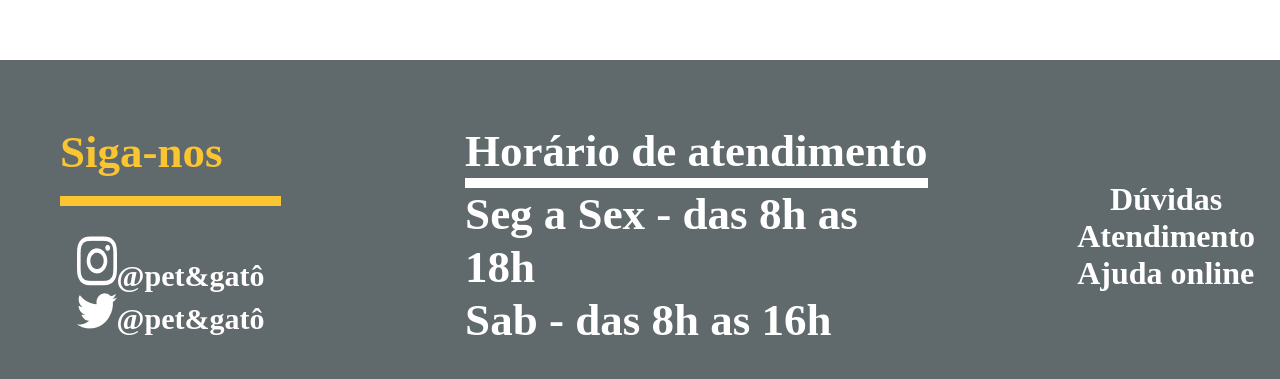
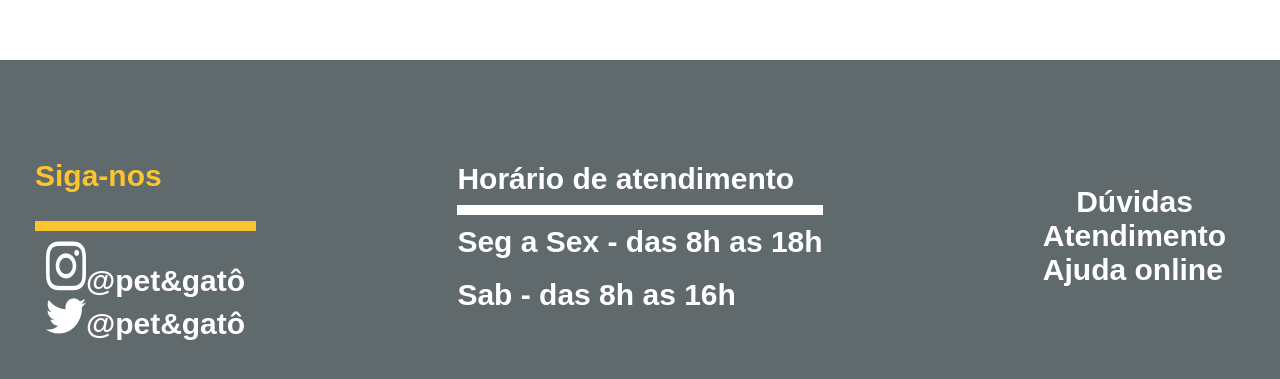
Before and after one commit to lucaxgomex/integracao-front-end, a React (Create React App) app: page / in a window 1280 px wide. Shown: the part 1813-2192 px from the top of the page. Built offline with nearby package versions, Linux system fonts and the light colour scheme.

Commit message:
Reorganizando o estilo do componente Footer

```diff
--- a/src/components/Footer/index.js
+++ b/src/components/Footer/index.js
@@ -13,12 +13,16 @@ class Footer extends Component {
 				    <h2>Siga-nos</h2>
 				    <div className="contact">
 				    	<div id="instagram">
-		                    <img src={Instagram} className="vector-imf" alt="Instagram log"></img>
-		                    <a href="https://www.instagram.com/" target="_blank" rel="noreferrer">@pet&gatô</a>
+		                    <a href="https://www.instagram.com/" target="_blank" rel="noreferrer">
+		                    	<img src={Instagram} className="vector-imf" alt="Instagram log"></img>
+		                    	@pet&gatô
+		                    </a>
 		                </div>
 		                <div id="twitter">
-		                    <img src={Twitter} className="twitter-img" alt="Twitter log"></img>
-		                    <a href="https://www.twitter.com/" target="_blank" rel="noreferrer">@pet&gatô</a>
+		                    <a href="https://www.twitter.com/" target="_blank" rel="noreferrer">
+		                    	<img src={Twitter} className="twitter-img" alt="Twitter log"></img>
+		                    	@pet&gatô
+		                    </a>
 		                </div>
 	                </div>
                 </div>
--- a/src/components/Footer/style.css
+++ b/src/components/Footer/style.css
@@ -1,31 +1,29 @@
+* {
+  margin: 0px;
+  padding: 0px;
+  font: 400 30px Robot,sans-serif;
+}
+
 #footer {
 	display: flex;
 	position: absolute;
 	align-items: center;
 	flex-direction: row;
 	justify-content: space-between;
-	/*margin: 15px;*/
-	width: 100%;
 	height: 352px;
+	width: 100vw;
 	left: 0px;
 	bottom: 0px;
 	top: 1873px;
 	background: #60696b;
 }
 
-#footer > div {
-  margin: 15px;
-  padding: 10px;
-}
-
+/*Redes Sociais*/
 #group-1 {
-	/*position: absolute;*/
 	flex-direction: column;
 	display: flex;
-	/*justify-content: center;*/
 	align-items: center;
 	width: 291px;
-	height: 220.92px;
 	left: 101px;
 	top: 71.7px;
 	bottom: 1007px;
@@ -33,44 +31,34 @@
 
 #group-1 h2 {
 	position: absolute;
-	/*font-family: Roboto;*/
 	font-style: normal;
 	font-weight: bold;
-	font-size: 45px;
-	line-height: 53px;
+	line-height: 90px;
 	text-align: left;
 	color: #fbc531;
 }
 
 #group-1 h2 {
 	width: 221px;
-	border-bottom: 10px solid #fbc531;
-	min-width: 70px;
-	min-height: 70px;
-	transform: matrix(1, 0, 0, 1, 0, 0);
+	border-bottom: 10px solid;
 }
 
 #group-1 #instagram {
-	/*
 	flex-direction: row;
-	background: pink;
-	*/
 	justify-content: space-between;
 }
-/*
+
 #group-1 #twitter {
+	flex-direction: row;
 	flex-direction: column-reverse;
 }
-*/
 
 .contact {
-	/*display: flex;*/
 	flex-direction: column;
 	padding-top: 110px;
 }
 
 .contact img {
-	/*flex-direction: column-reverse;*/
 	height: 48.83%;
 	left: 9.44%;
 	right: 87.78%;
@@ -80,9 +68,8 @@
 .contact a {
 	font-style: normal;
 	font-weight: bold;
-	font-size: 30px;
-	line-height: 35px;
-	text-align: left;
+	line-height: 10px;
+	text-align: center;
 	text-decoration: none;
 	color: #fffdfd;
 }
@@ -100,11 +87,8 @@
 }
 
 #group-2 h1 {
-	/*position: absolute;*/
-	/*font-family: Roboto;*/
 	font-style: normal;
 	font-weight: bold;
-	font-size: 45px;
 	line-height: 53px;
 	text-align: left;
 	color: #ffffff;
@@ -115,7 +99,7 @@
 }
 
 #group-2 #attendance-title {
-	border-bottom: 10px solid #ffffff;
+	border-bottom: 10px solid;
 }
 
 /*Duvidas*/
@@ -124,8 +108,14 @@
 	display: flex;
 	justify-content: center;
 	align-items: center;
+	width: 291px;
+	right: 101px;
+	top: 71.7px;
+	bottom: 1007px;
 }
 
 #group-3 h1 {
 	color: #ffffff;
+	font-style: normal;
+	font-weight: bold;
 }
--- a/src/pages/HomePage/styles.css
+++ b/src/pages/HomePage/styles.css
@@ -6,6 +6,5 @@
 #home-container{
     width: 100vw;
     height: 100vh;
-    background: #DFE4EA;;
-
+    background: #DFE4EA;
 }
```
Also changed, not shown: 1 other file (tests, documents, lock files or other folders).
